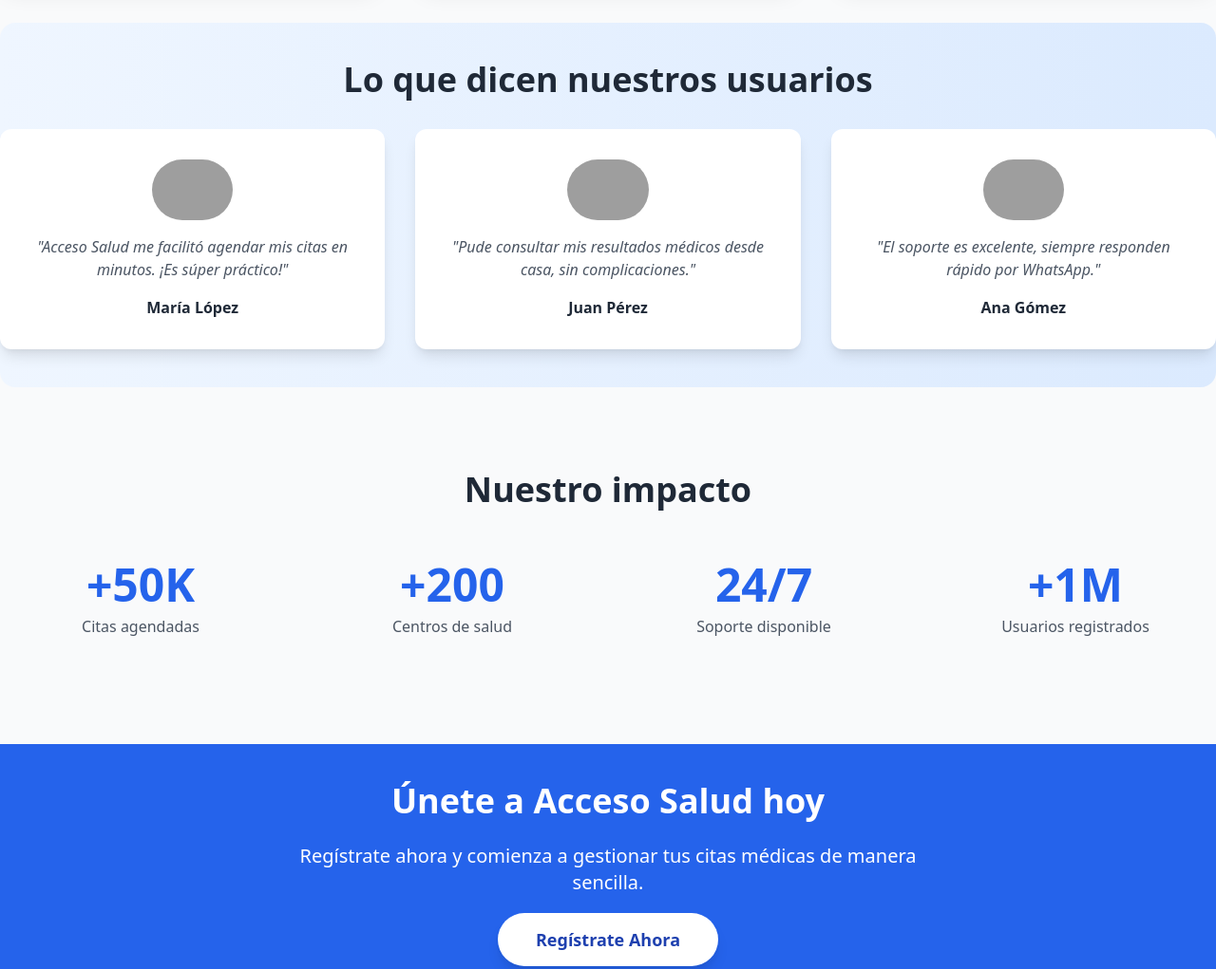
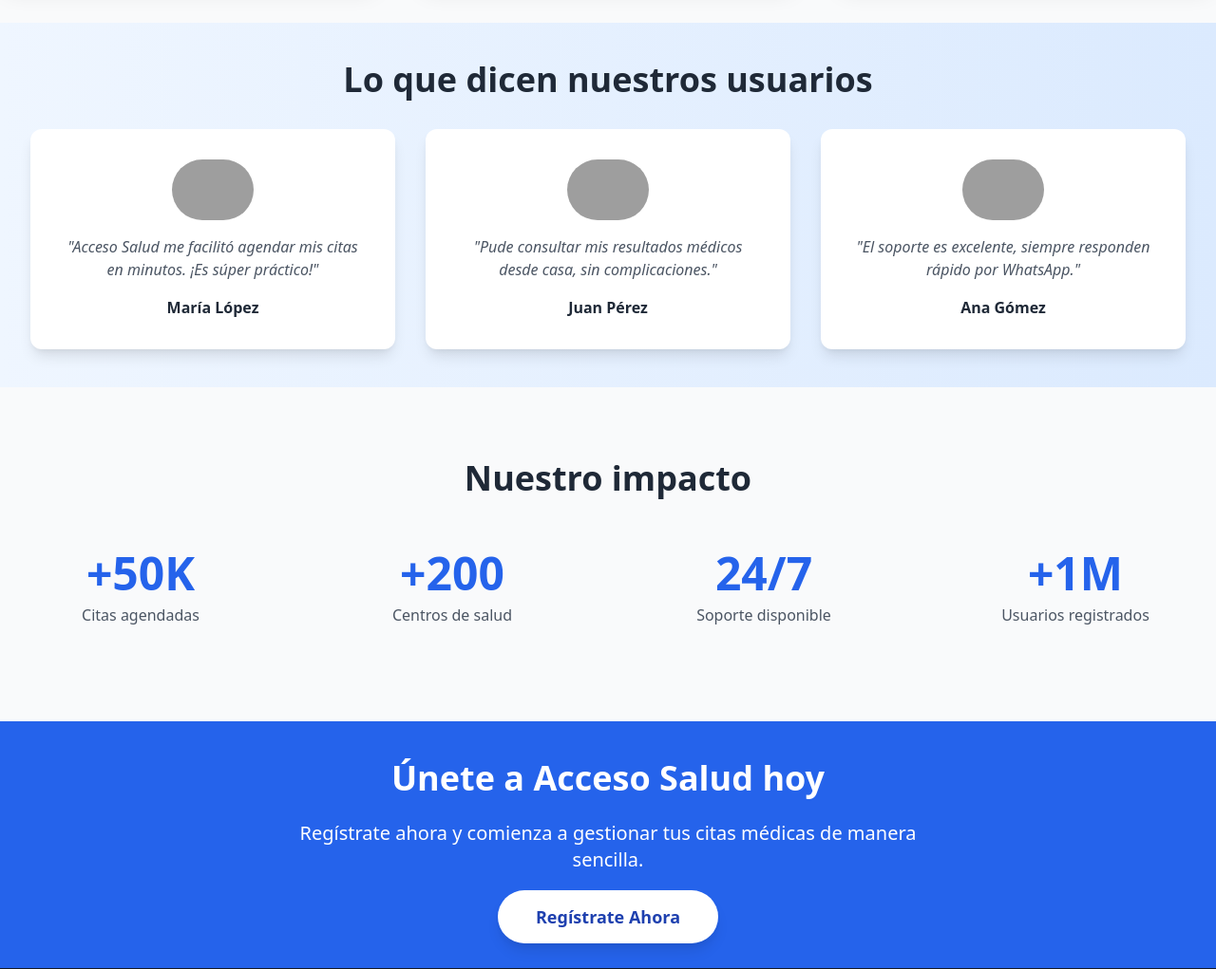
Before and after one commit to Cyam12/AccesoSegurro_EsSalud, a plain HTML site: page index.html in a window 1280 px wide. Shown: the part 860-1881 px from the top of the page at 95% size. Drawn offline with nearby package versions, Linux system fonts and the light colour scheme; grey boxes are pictures that could not be loaded; a script that the page names is missing.

Commit message:
fix grid

```diff
--- a/index.html
+++ b/index.html
@@ -38,7 +38,7 @@
             <div class="absolute inset-0 bg-black/70"></div>
             <div class="relative z-10 flex flex-col items-center justify-center h-full px-4">
                 <h2 class="text-6xl font-extrabold text-white mb-6 drop-shadow-lg">Sistema de Citas Médicas</h2>
-                <p class="text-2xl text-white mb-10 max-w-3xl mx-auto drop-shadow-md">Accede a los servicios de EsSalud del Estado Peruano de manera rápida, segura y eficiente.</p>
+                <p class="text-2xl text-white mb-10 max-w-3xl mx-auto drop-shadow-md">Accede a los servicios de salud del Estado Peruano de manera rápida, segura y eficiente.</p>
                 <div class="flex justify-center space-x-6">
                     <a href="acceso.html" class="bg-blue-600 text-white px-10 py-4 rounded-full font-semibold text-lg hover:bg-blue-700 transition duration-300 shadow-lg animate__animated animate__pulse animate__infinite">Empezar Ahora</a>
                     <a href="conocenos.html" class="bg-white text-blue-800 px-10 py-4 rounded-full font-semibold text-lg hover:bg-gray-100 transition duration-300 shadow-lg">Conócenos</a>
@@ -66,10 +66,10 @@
         </section>
 
         <!-- Testimonials Section -->
-        <section class="container mx-auto mt-12 py-10 bg-gradient-to-r from-blue-50 to-blue-100 rounded-2xl animate__animated animate__fadeIn animate__delay-0.6s">
+        <section class="w-full mt-12 py-10 bg-gradient-to-r from-blue-50 to-blue-100 rounded-none animate__animated animate__fadeIn animate__delay-0.6s">
             <div class="text-center">
                 <h2 class="text-4xl font-bold text-gray-800 mb-8">Lo que dicen nuestros usuarios</h2>
-                <div class="grid grid-cols-1 md:grid-cols-3 gap-8">
+                <div class="grid grid-cols-1 md:grid-cols-3 gap-8 px-4 md:px-8">
                     <div class="bg-white p-8 rounded-xl shadow-lg testimonial-card">
                         <img src="https://randomuser.me/api/portraits/women/40.jpg" alt="Usuario 1" class="mx-auto mb-4 h-16 rounded-full">
                         <p class="text-gray-600 italic">"Acceso Salud me facilitó agendar mis citas en minutos. ¡Es súper práctico!"</p>
@@ -90,7 +90,7 @@
         </section>
 
         <!-- Statistics Section -->
-        <section class="container mx-auto mt-12 py-10 text-center animate__animated animate__fadeIn animate__delay-0.8s">
+        <section class="container mx-auto mt-9 py-10 text-center animate__animated animate__fadeIn animate__delay-0.8s">
             <h2 class="text-4xl font-bold text-gray-800 mb-8">Nuestro impacto</h2>
             <div class="grid grid-cols-1 md:grid-cols-4 gap-8">
                 <div class="p-6">
@@ -113,7 +113,7 @@
         </section>
 
         <!-- Call to Action Section -->
-        <section class="mt-12 py-10 bg-blue-600 text-white text-center rounded-none animate__animated animate__fadeIn animate__delay-1s">
+        <section class="mt-9 py-10 bg-blue-600 text-white text-center rounded-none animate__animated animate__fadeIn animate__delay-1s">
             <h2 class="text-4xl font-bold mb-6">Únete a Acceso Salud hoy</h2>
             <p class="text-xl mb-8 max-w-2xl mx-auto">Regístrate ahora y comienza a gestionar tus citas médicas de manera sencilla.</p>
             <a href="acceso.html" class="bg-white text-blue-800 px-10 py-4 rounded-full font-semibold text-lg hover:bg-gray-100 transition duration-300 shadow-lg">Regístrate Ahora</a>
```
Also changed, not shown: conocenos.html (+2 -2 lines), contactanos.html (+3 -3 lines).
